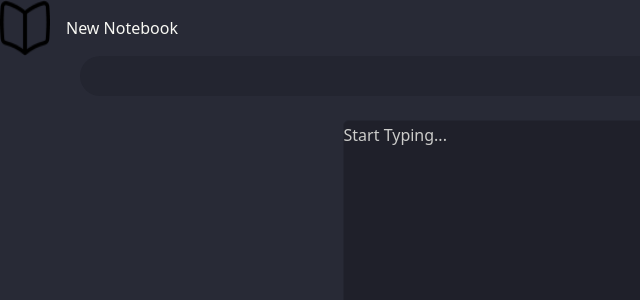
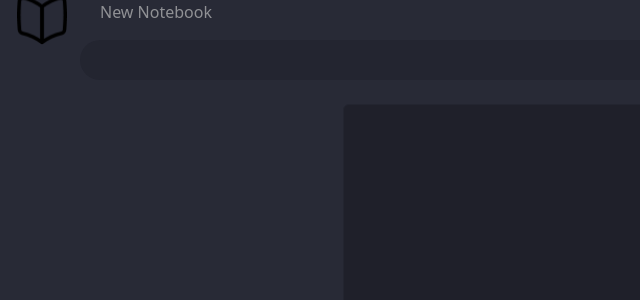
Before and after one commit to Wilesc477/Lab-Notes-Online, a Next.js app in the folder frontend/: page /write in a window 1280 px wide. Shown: the top 300 px of the page, without its empty margins (0-640 px from the left). Built offline with nearby package versions, Linux system fonts and the light colour scheme.

Commit message:
Actual final changes for milestone1

```diff
--- /dev/null
+++ b/frontend/app/components/HomeButton.tsx
@@ -0,0 +1,16 @@
+'use client';
+
+import Link from 'next/link'
+import Image from 'next/image';
+
+const HomeButton = () => {
+    return (
+        <Link href="/">
+            <button className="btn btn-ghost">
+                <Image src="/Open-Book--Streamline-Flex.png" alt="Open Book" width={50} height={20} className="flex flex-none" />
+            </button>
+        </Link>
+    )
+}
+
+export default HomeButton
--- a/frontend/app/components/NotebookPage.tsx
+++ b/frontend/app/components/NotebookPage.tsx
@@ -8,7 +8,6 @@ const Editor = () => {
         onUpdate: ({ editor }) => {
             const html = editor.getHTML()
         },
-        content: '<p>Start Typing...</p>',
         injectCSS: false,
         immediatelyRender: false,
         editorProps: {
--- a/frontend/app/components/ProfileMenu.tsx
+++ b/frontend/app/components/ProfileMenu.tsx
@@ -5,7 +5,7 @@ import React from "react"
 const ProfileMenu = () => {
     return (
         <div className="dropdown dropdown-end">
-            <Link href="/Login">
+            <Link href="/login">
                 <div tabIndex={0} role="button" className="btn btn-ghost">
                     <div className="rounded-full">Register/Login</div>
                 </div>
--- a/frontend/app/components/ToolBar.tsx
+++ b/frontend/app/components/ToolBar.tsx
@@ -1,13 +1,25 @@
-import React from 'react'
+'use client';
+
+import React, { useState } from 'react'
 import Image from 'next/image'
+import HomeButton from "./HomeButton"
+
 
 const ToolBar = () => {
+    const [name, setName] = useState('');
+
+    const handleChange = (event) => {
+        setName(event.target.value);
+    }
+
     return (
         <div className="sticky top-0 z-50 bg-base-100">
             {/* File Name*/}
             <div className="flex gap-4">
-                <Image src="/Open-Book--Streamline-Flex.png" alt="Open Book" width={50} height={20} className="flex flex-none" />
-                <p className="flex flex-none py-4">New Notebook</p>
+                <HomeButton />
+                <div>
+                    <input id="notebook-name" type="text" value={name} onChange={handleChange} placeholder="New Notebook" />
+                </div>
             </div>
             {/* Tool Bar*/}
             <div className="flex justify-center h-10">
--- a/frontend/app/page.tsx
+++ b/frontend/app/page.tsx
@@ -9,11 +9,10 @@ export default function Home() {
           <img src="https://cdn.pixabay.com/photo/2016/09/16/19/12/atom-1674878_1280.png" alt="Placeholder Image" className="max-w-sm rounded-lg shadow-2xl" />
           <div className="text-center max-w-md">
             <h2 className="text-4xl font-bold">
-              Create notebooks like never before
+              Fast lab notebooks
             </h2>
             <p className="py-6">
-              Lab Notes+ allows for easy creation and storage of notebooks across many devices,
-              without risk of losing your work
+              Sign in to create new lab notebooks or access saved lab notebooks
             </p>
           </div>
         </div>
```
